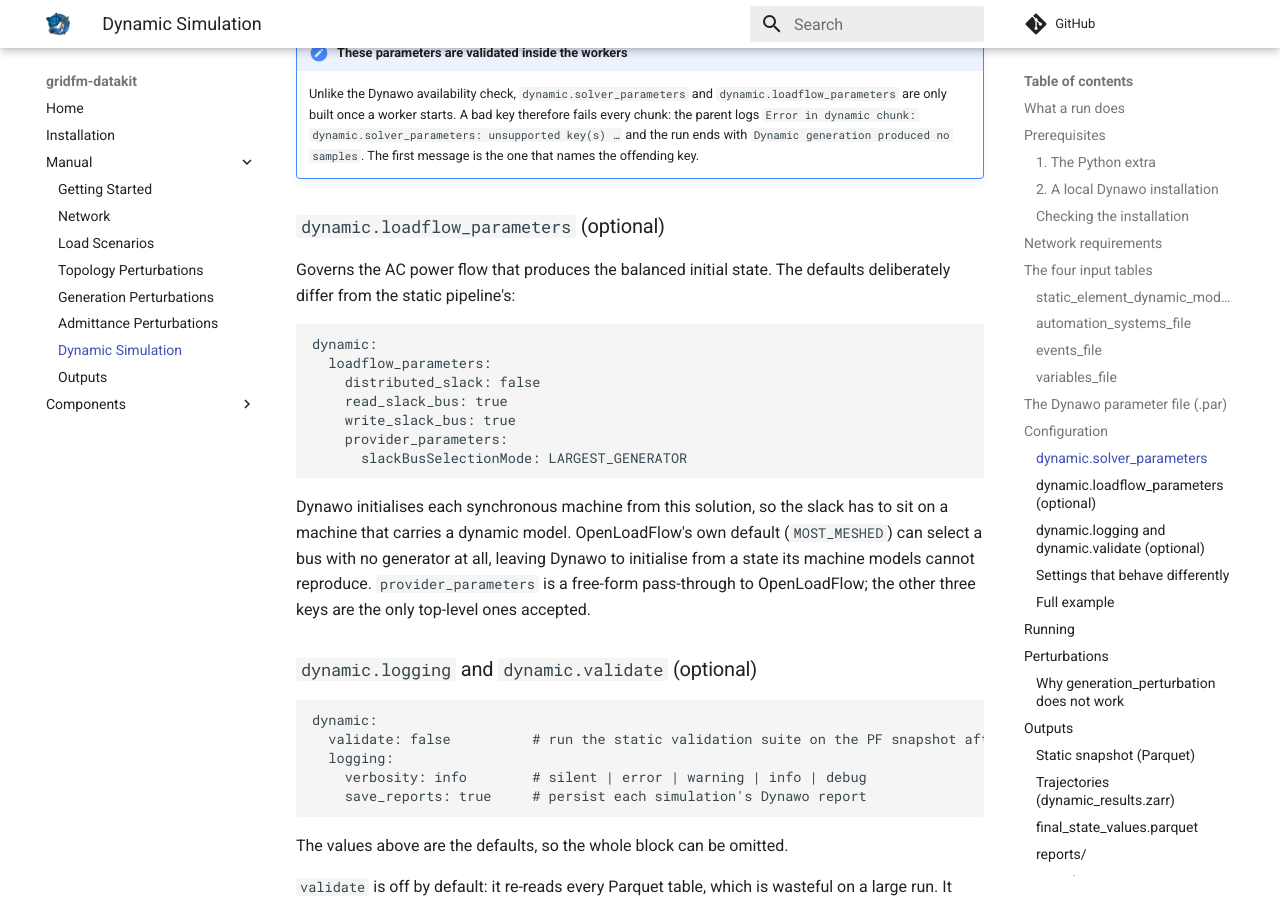
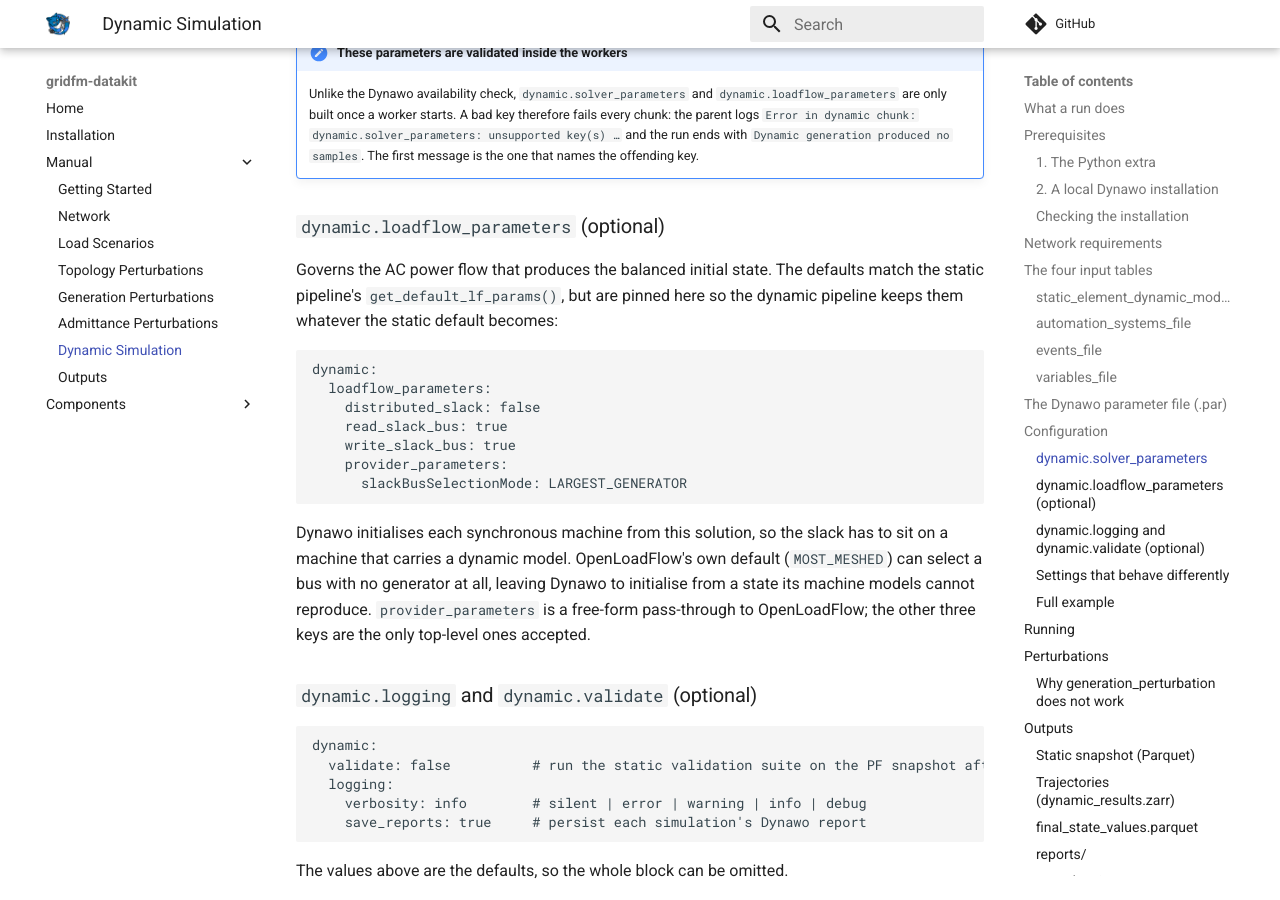
Before and after one commit to gridfm/gridfm-datakit, an MkDocs documentation site: the page built from docs/manual/dynamic_simulation.md, in a window 1280 px wide and 900 px high, scrolled down 7655 px. Built offline with MkDocs 1.6.1 and Material for MkDocs 9.7.7, drawn with Linux system fonts in a browser that asks for light colours; nearby versions of some CDN libraries; library files that are not in the unit come from our copies; comment, search, counter and statistics services are not loaded.

Commit message:
Align the Dynawo load flow docs with the static defaults
Signed-off-by: yemine0x01 <youssouf.emine@artelys.com>

````diff
--- a/docs/manual/dynamic_simulation.md
+++ b/docs/manual/dynamic_simulation.md
@@ -308,7 +308,8 @@ set. Values of `none` or `""` are dropped rather than forwarded.
 ### `dynamic.loadflow_parameters` (optional)
 
 Governs the AC power flow that produces the balanced initial state. The defaults
-deliberately differ from the static pipeline's:
+match the static pipeline's `get_default_lf_params()`, but are pinned here so the
+dynamic pipeline keeps them whatever the static default becomes:
 
 ```yaml
 dynamic:
````
